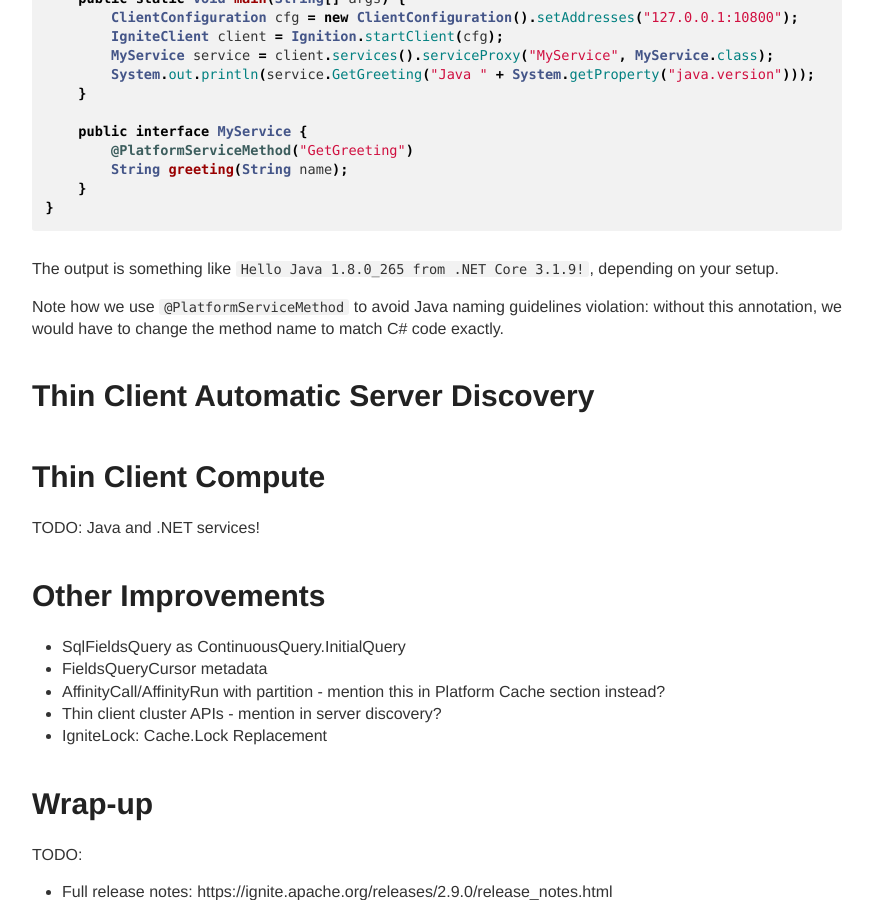
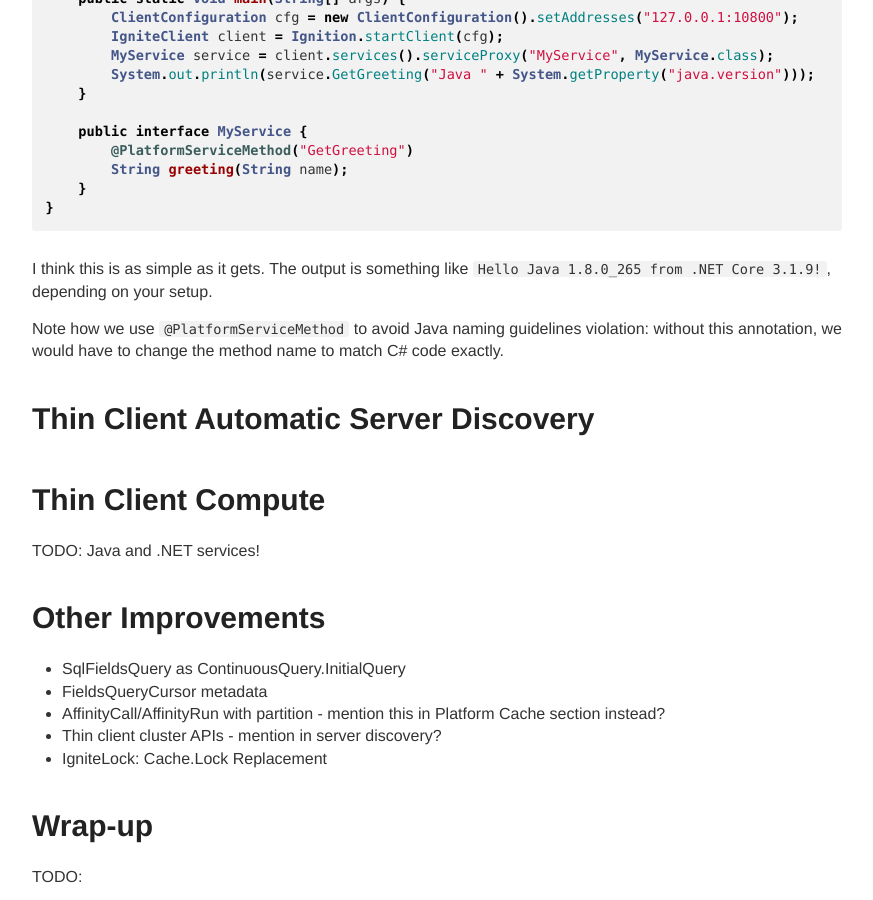
Before and after one commit to ptupitsyn/ptupitsyn.github.io, a Jekyll site: the page built from _posts/2020-10-26-Whats-New-In-Ignite-Net-2.9.md, in a window 1280 px wide and 900 px high, scrolled down 2674 px. Shown: the whole window, without its empty margins (203-1076 px from the left). Built offline with Jekyll 4.4.1, drawn with Linux system fonts in a browser that asks for light colours; comment, search, counter and statistics services are not loaded.

Commit message:
Java thin example done

````diff
--- a/_posts/2020-10-26-Whats-New-In-Ignite-Net-2.9.md
+++ b/_posts/2020-10-26-Whats-New-In-Ignite-Net-2.9.md
@@ -114,6 +114,7 @@
 }
 ```
 
+I think this is as simple as it gets.
 The output is something like `Hello Java 1.8.0_265 from .NET Core 3.1.9!`, depending on your setup.
 
 Note how we use `@PlatformServiceMethod` to avoid Java naming guidelines violation:
````
